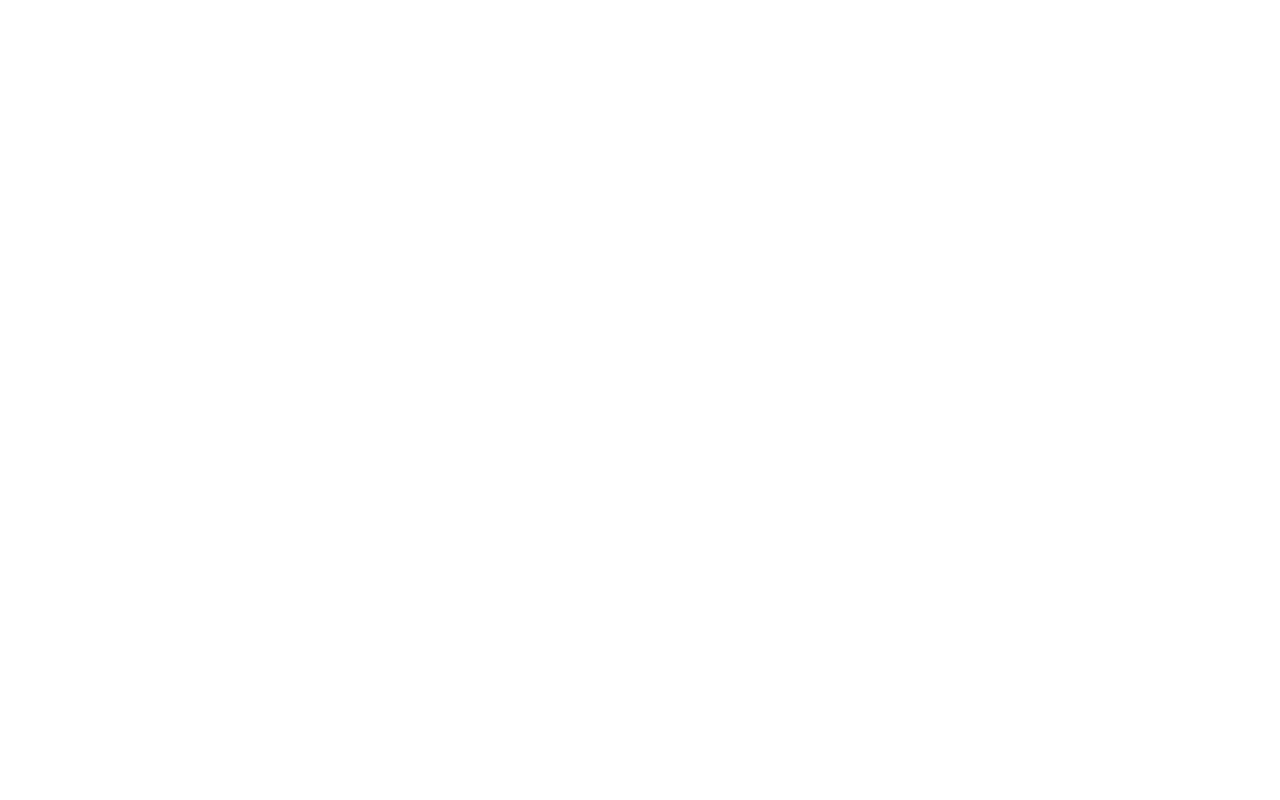
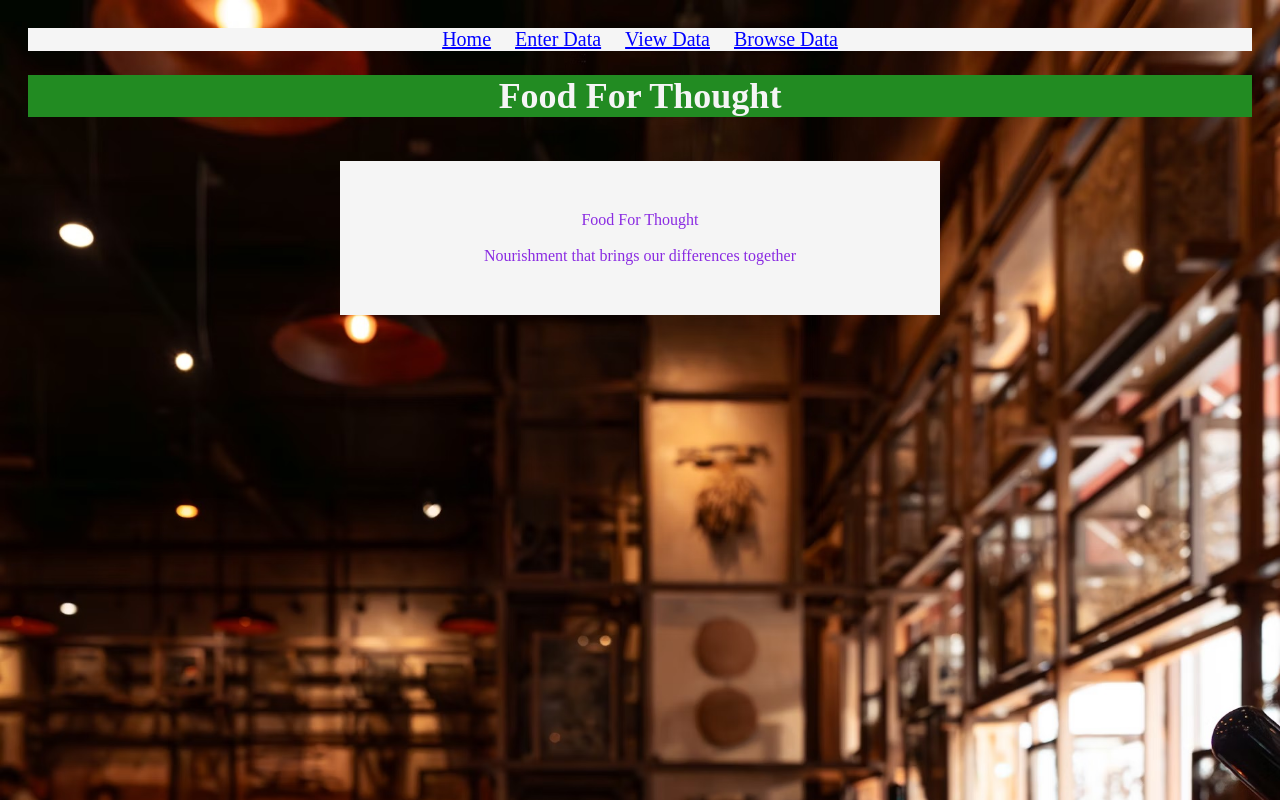
Before and after one commit to rogrady350/Restaurant, a plain HTML site: page client/restaurant.html in a window 1280 px wide. Drawn offline with Linux system fonts and the light colour scheme.

Commit message:
landing page

```diff
--- a/client/css/restaurant.css
+++ b/client/css/restaurant.css
@@ -0,0 +1,41 @@
+header {
+    text-align: center;
+    padding: 20px;
+}
+
+h1 {
+    font-size: 36px;
+    color: whitesmoke;
+    background-color: forestgreen;
+}
+
+body{
+    background-image: url("../img/background.jpg");
+    background-size: cover;
+}
+
+main {
+    display: flex;
+    justify-content: center;
+    align-items: center;
+}
+
+.main-text {
+    color: blueviolet;
+    background-color: whitesmoke;
+    text-align: center;
+    width: 500px;
+    padding: 50px;
+}
+
+.link-container {
+    background-color: whitesmoke;
+    text-align: center;
+}
+
+.link {
+    text-align: center;
+    font-size: 20px;
+    color:blue;
+    margin: 10px;
+}
--- a/client/restaurant.html
+++ b/client/restaurant.html
@@ -1,4 +1,32 @@
 <!DOCTYPE html>
 <html>
+    <head>
+        <title>Food For Thought</title>
+        <link rel="stylesheet" href="css/restaurant.css">
+    </head>
 
+    <body>
+        <header>
+            <nav>
+                <div class="link-container">
+                    <a class="link" href="">Home</a>
+                    <a class="link" href="">Enter Data</a>
+                    <a class="link" href="">View Data</a>
+                    <a class="link" href="">Browse Data</a>
+                </div>
+            </nav>
+
+            <h1>Food For Thought</h1>
+        </header>
+
+        <main>
+            <section>
+                <div class="main-text">
+                    Food For Thought
+                    <br><br>
+                    Nourishment that brings our differences together
+                </div>
+            </section>
+        </main>
+    </body>
 </html>
```
Also changed, not shown: client/img/background.jpg (added).
